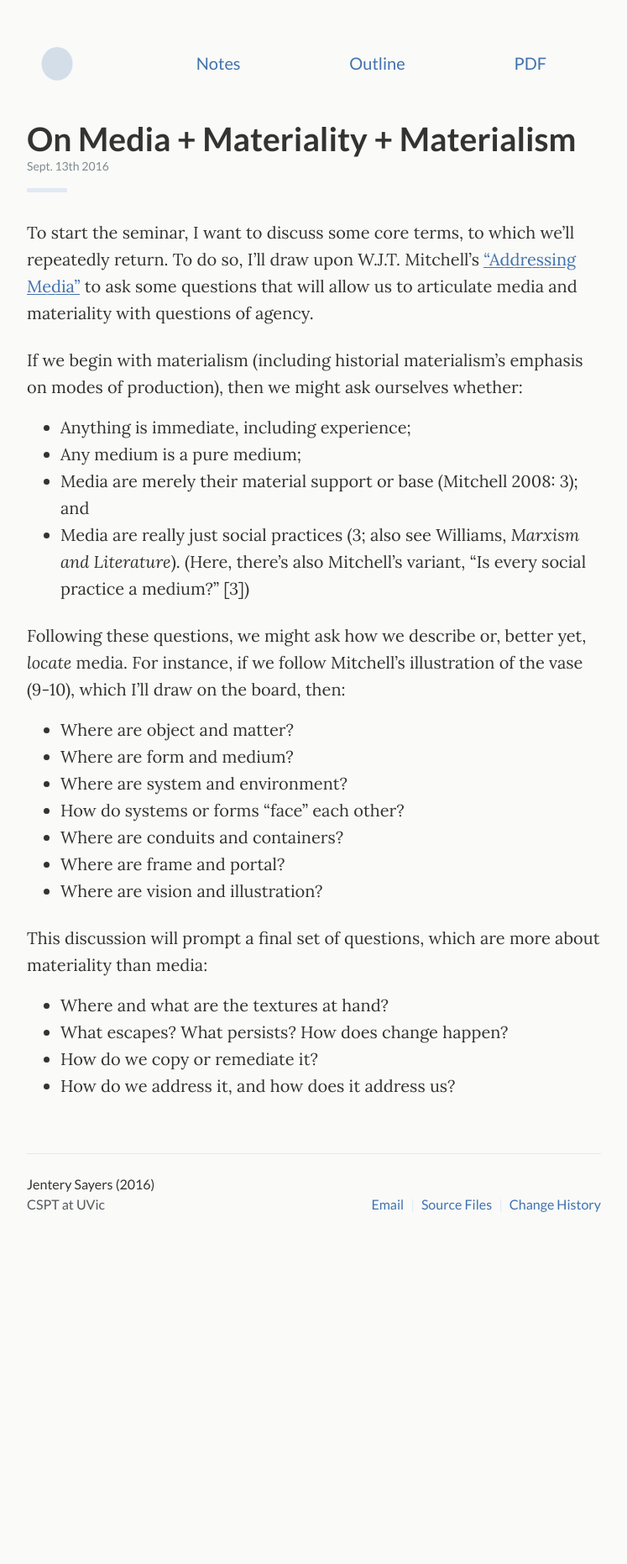
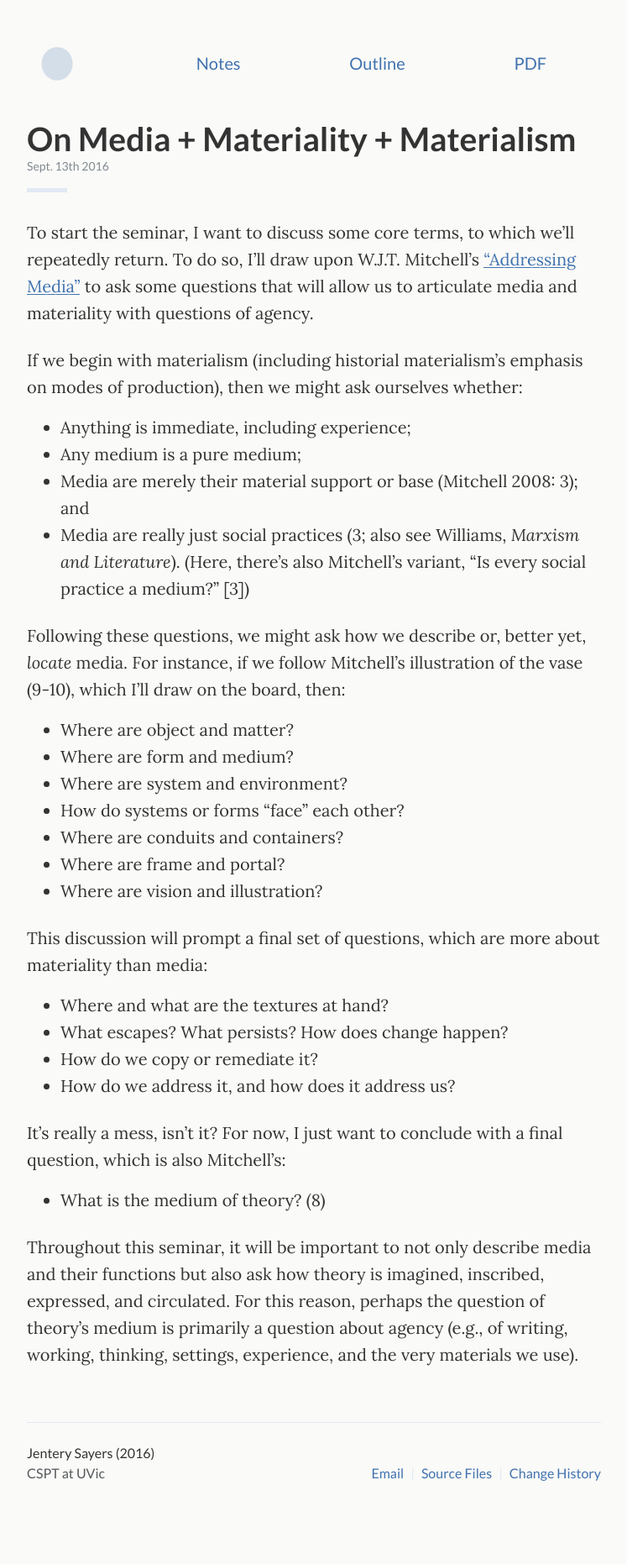
Before and after one commit to jentery/cspt500, a Jekyll site: the page built from _posts/2016-09-13-first.md, in a window 1280 px wide. Shown: the whole page at 84% size, without its empty margins (266-1013 px from the left). Built offline with Jekyll 4.4.1, drawn with Linux system fonts in a browser that asks for light colours; before the commit the page ends 1542 px from its top, so only the background shows below that.

Commit message:
draft of first post

```diff
--- a/_posts/2016-09-13-first.md
+++ b/_posts/2016-09-13-first.md
@@ -28,3 +28,9 @@ This discussion will prompt a final set of questions, which are more about mater
 * What escapes? What persists? How does change happen?
 * How do we copy or remediate it?
 * How do we address it, and how does it address us?
+
+It's really a mess, isn't it? For now, I just want to conclude with a final question, which is also Mitchell's:
+
+* What is the medium of theory? (8)
+
+Throughout this seminar, it will be important to not only describe media and their functions but also ask how theory is imagined, inscribed, expressed, and circulated. For this reason, perhaps the question of theory's medium is primarily a question about agency (e.g., of writing, working, thinking, settings, experience, and the very materials we use).
```
